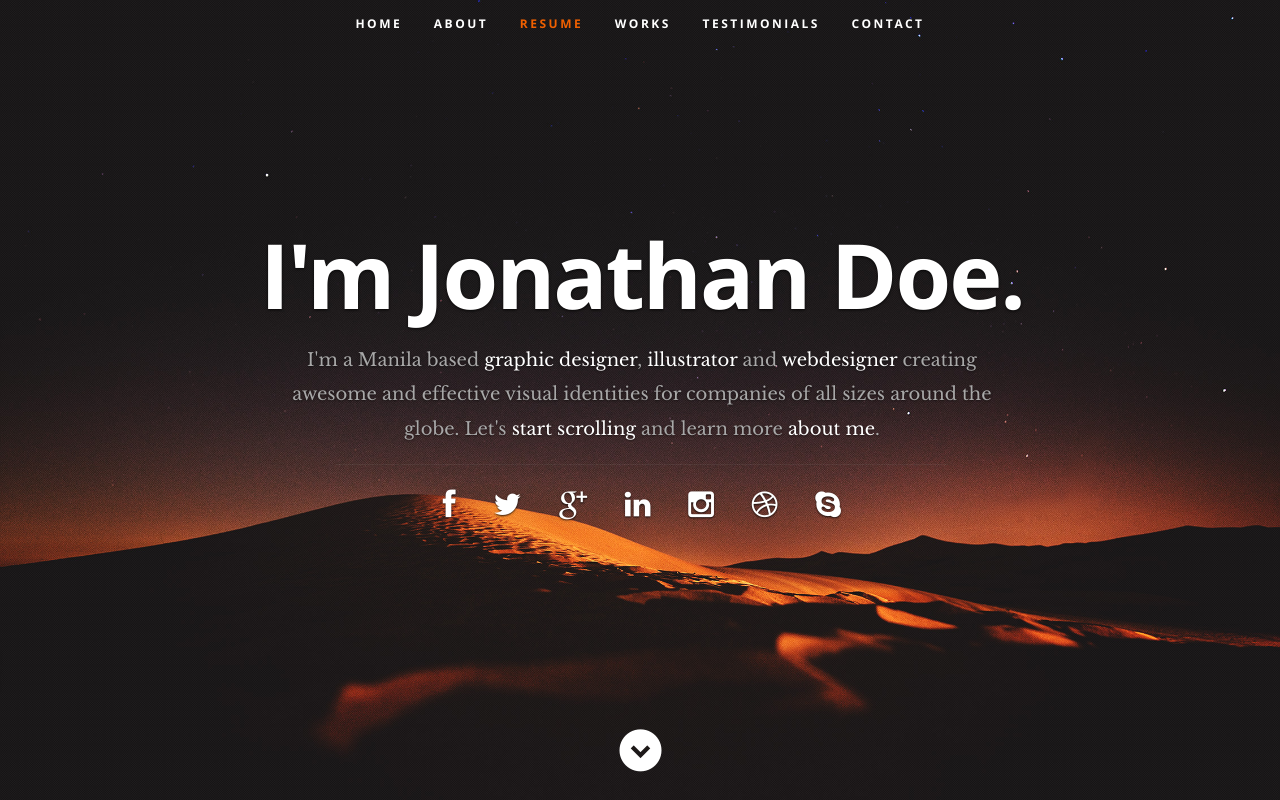
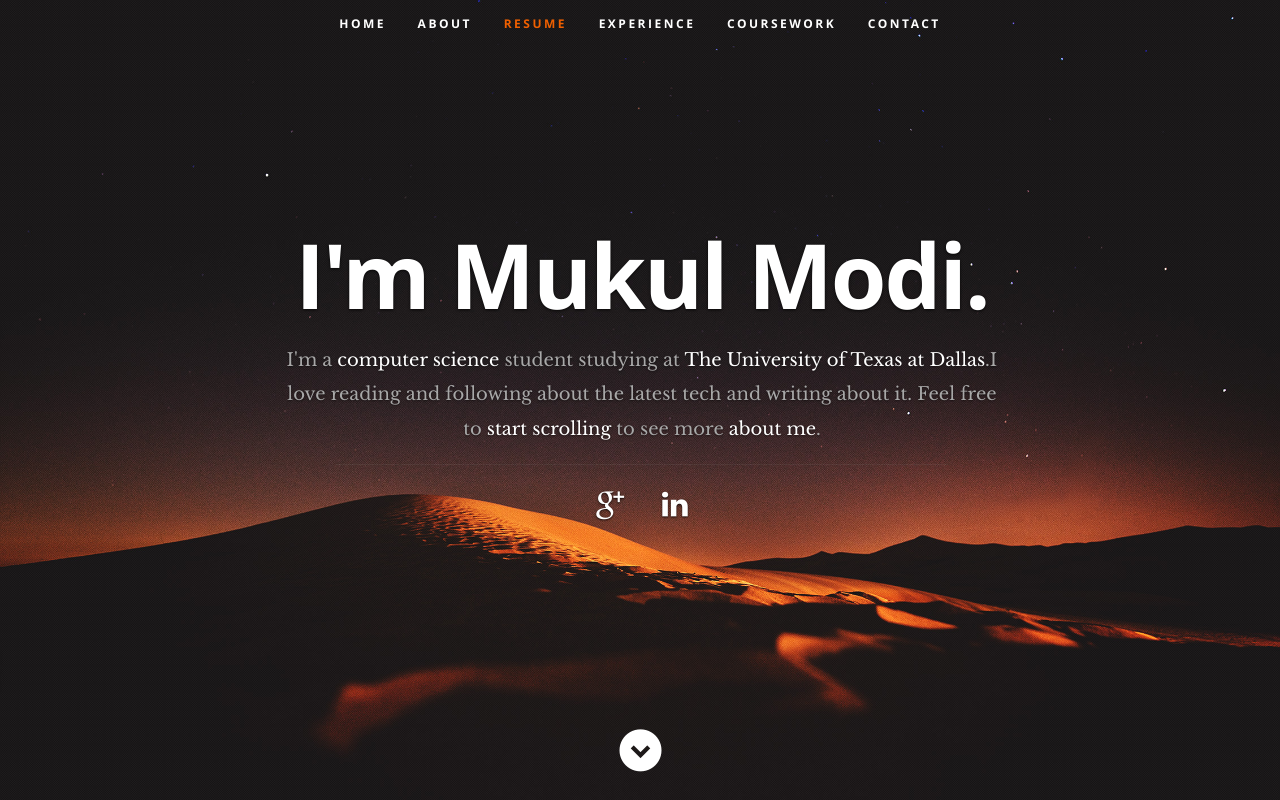
Before and after one commit to mukulmodi/mukulmodi.github.io, a plain HTML site: page index.html in a window 1280 px wide. Shown: the top 800 px of the page. Drawn offline with nearby package versions, Linux system fonts and the light colour scheme.

Commit message:
Top Bar change

```diff
--- a/index.html
+++ b/index.html
@@ -47,8 +47,8 @@
             <li class="current"><a class="smoothscroll" href="#home">Home</a></li>
             <li><a class="smoothscroll" href="#about">About</a></li>
 	         <li><a class="smoothscroll" href="#resume">Resume</a></li>
-            <li><a class="smoothscroll" href="#portfolio">Works</a></li>
-            <li><a class="smoothscroll" href="#testimonials">Testimonials</a></li>
+            <li><a class="smoothscroll" href="#experience">Experience</a></li>
+            <li><a class="smoothscroll" href="#coursework">Coursework</a></li>
             <li><a class="smoothscroll" href="#contact">Contact</a></li>
          </ul> <!-- end #nav -->
 
@@ -56,19 +56,12 @@
 
       <div class="row banner">
          <div class="banner-text">
-            <h1 class="responsive-headline">I'm Jonathan Doe.</h1>
-            <h3>I'm a Manila based <span>graphic designer</span>, <span>illustrator</span> and <span>webdesigner</span> creating awesome and
-            effective visual identities for companies of all sizes around the globe. Let's <a class="smoothscroll" href="#about">start scrolling</a>
-            and learn more <a class="smoothscroll" href="#about">about me</a>.</h3>
+            <h1 class="responsive-headline">I'm Mukul Modi.</h1>
+            <h3>I'm a <span>computer science</span> student studying at <span>The University of Texas at Dallas</span>.I love reading and following about the latest tech and writing about it. Feel free to <a class="smoothscroll" href="#about">start scrolling</a> to see more <a class="smoothscroll" href="#about">about me</a>.</h3>
             <hr />
             <ul class="social">
-               <li><a href="#"><i class="fa fa-facebook"></i></a></li>
-               <li><a href="#"><i class="fa fa-twitter"></i></a></li>
                <li><a href="#"><i class="fa fa-google-plus"></i></a></li>
                <li><a href="#"><i class="fa fa-linkedin"></i></a></li>
-               <li><a href="#"><i class="fa fa-instagram"></i></a></li>
-               <li><a href="#"><i class="fa fa-dribbble"></i></a></li>
-               <li><a href="#"><i class="fa fa-skype"></i></a></li>
             </ul>
          </div>
       </div>
```
